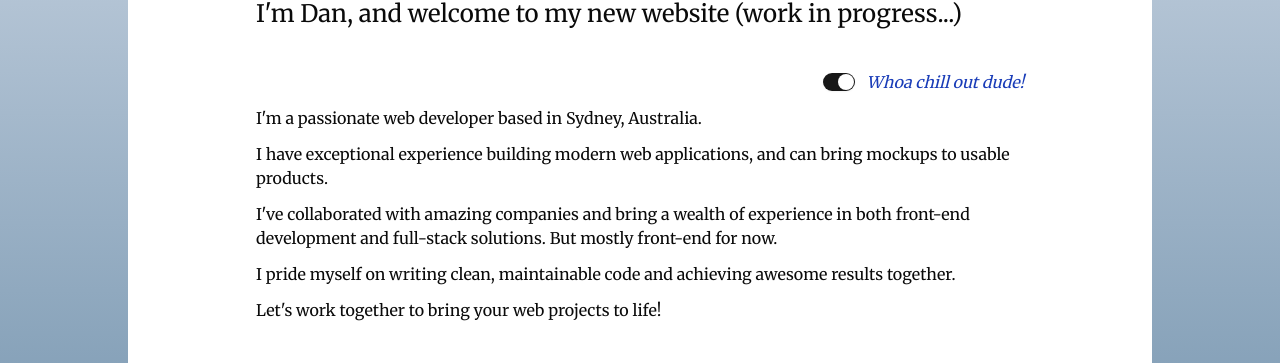
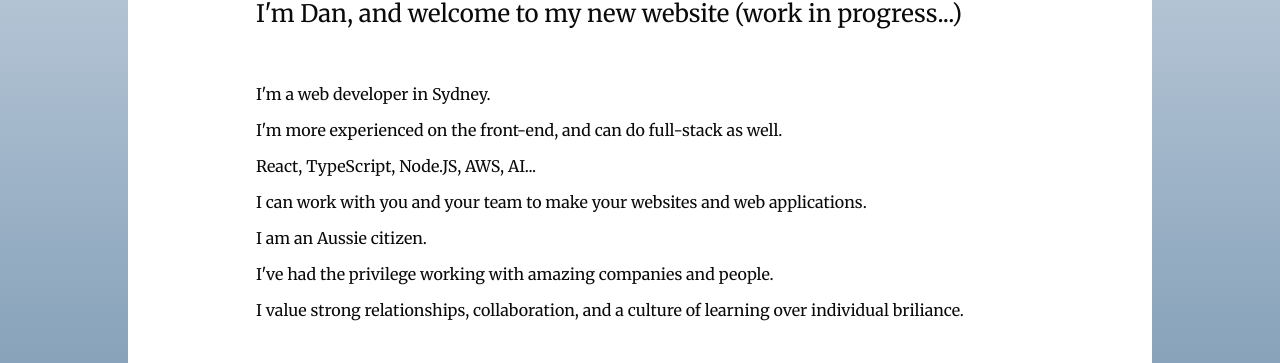
Before and after one commit to danCoda/resume, a Next.js app: page / in a window 1280 px wide. Shown: the part 194-557 px from the top of the page. Built offline with nearby package versions, Linux system fonts and the light colour scheme; no server answers.

Commit message:
Remove chill out toggle, update descriptions

```diff
--- a/app/components/dan-description.tsx
+++ b/app/components/dan-description.tsx
@@ -23,14 +23,14 @@ export const DanDescription = () => {
     <section className="space-y-3">
       <div className="flex justify-end items-center">
         <h2 className="text-xl font-semibold sr-only">About Me</h2>
-        <label className={`cursor-pointer flex items-center text-blue-800`}>
+        {/* <label className={`cursor-pointer flex items-center text-blue-800`}>
           <Switch checked={isPassionate} onCheckedChange={toggleType} />
           <span className="pl-3 italic">
             {isPassionate
               ? danDescriptionStyleLabelCopyText.relax
               : danDescriptionStyleLabelCopyText.showPassion}
           </span>
-        </label>
+        </label> */}
       </div>
       <div
         className={`space-y-3 transition-all duration-300 ${
@@ -38,7 +38,8 @@ export const DanDescription = () => {
         }`}
       >
         {homepageCopyText.description[
-          isPassionate ? "passionate" : "default"
+          // isPassionate ? "passionate" : "default"
+          "default"
         ].map((line, i) => (
           <p key={i}>{line}</p>
         ))}
--- a/app/constants.ts
+++ b/app/constants.ts
@@ -161,9 +161,11 @@ export const homepageCopyText = {
     default: [
       `I'm a web developer in Sydney.`,
       `I'm more experienced on the front-end, and can do full-stack as well.`,
+      `React, TypeScript, Node.JS, AWS, AI...`,
       `I can work with you and your team to make your websites and web applications.`,
-      `Why yes, I am an Aussie citizen.`,
-      `I've had the privilege working with amazing companies.`,
+      `I am an Aussie citizen.`,
+      `I've had the privilege working with amazing companies and people.`,
+      `I value strong relationships, collaboration, and a culture of learning over individual briliance.`,
     ],
     passionate: [
       "I'm a passionate web developer based in Sydney, Australia.",
```
